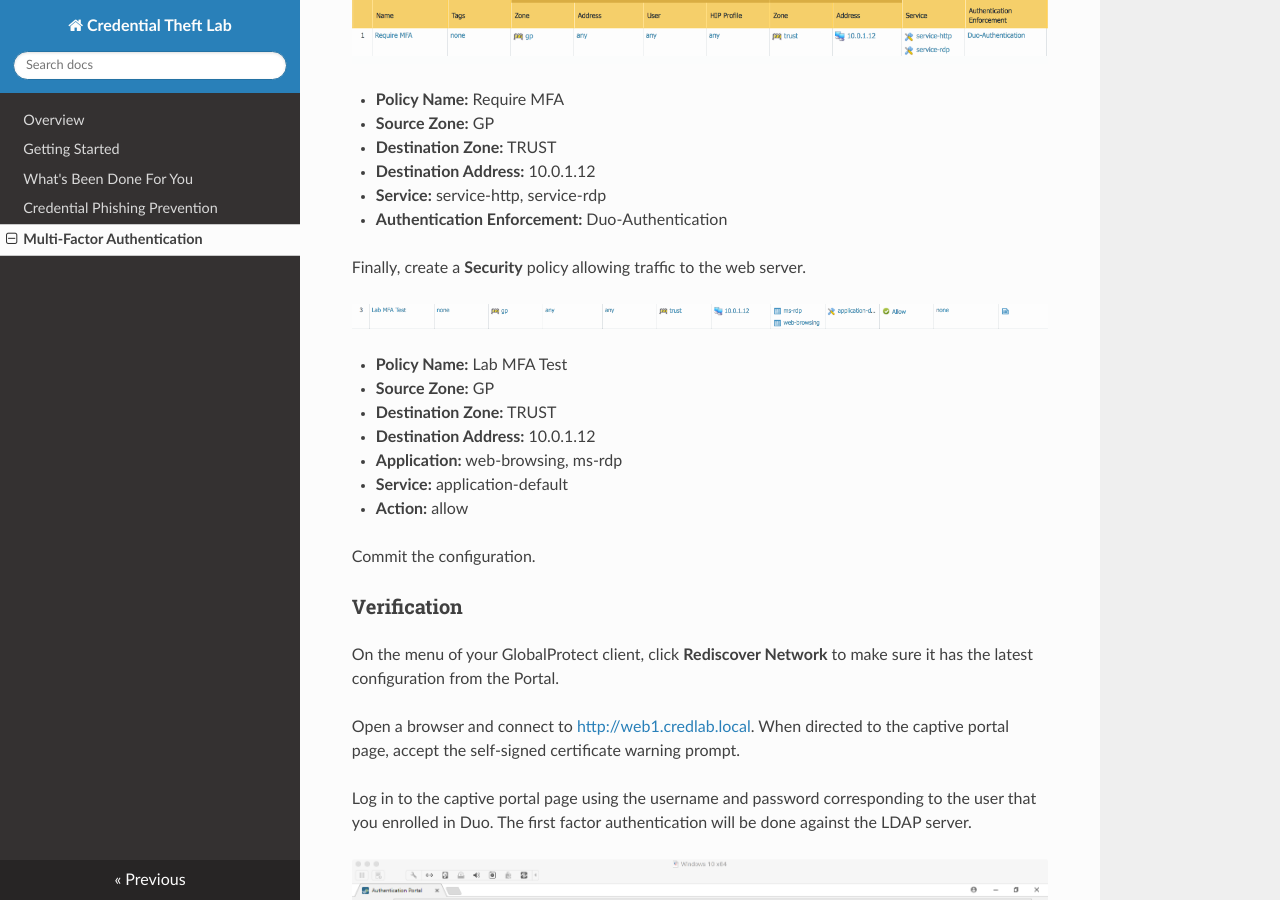
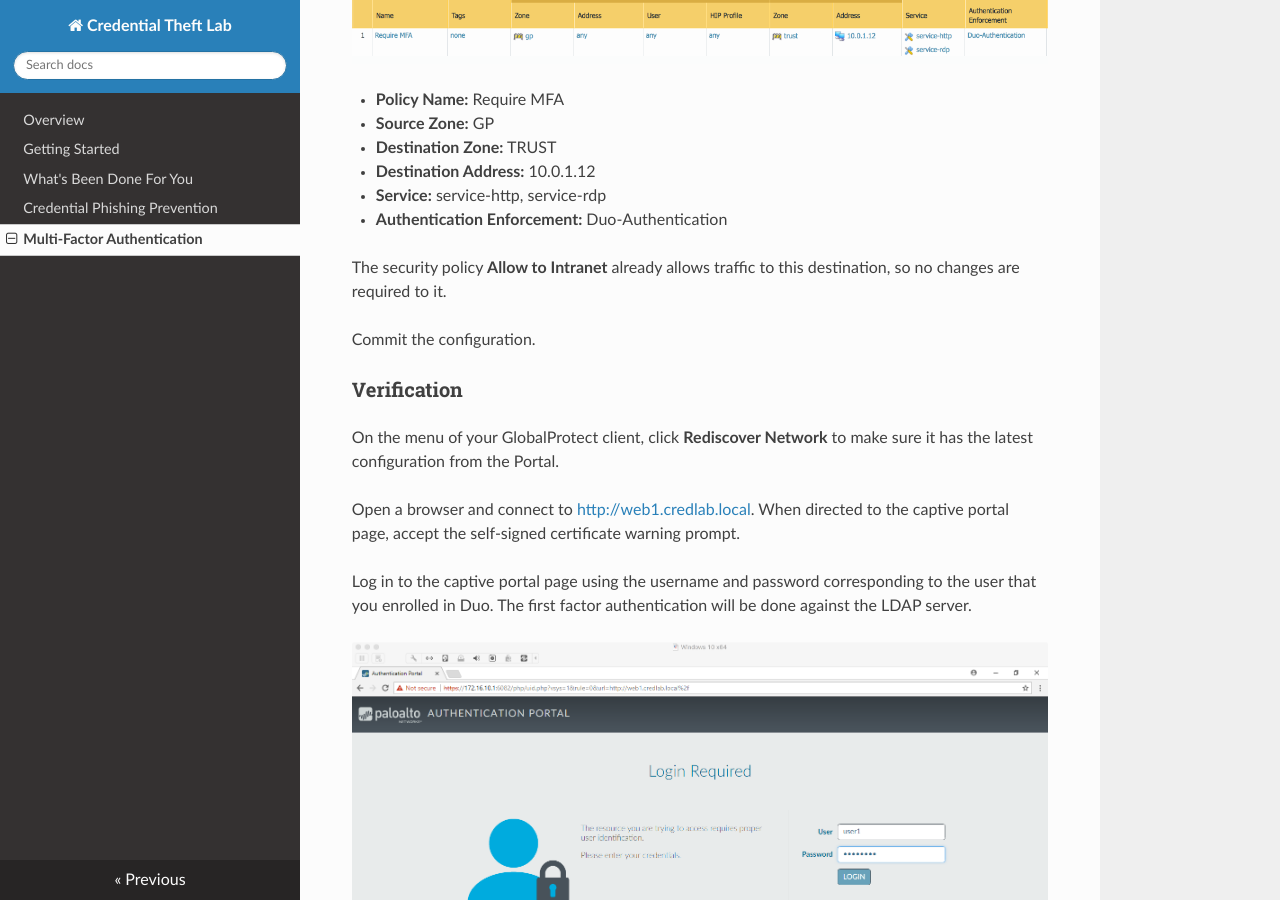
Before and after one commit to tbisaillon/credential-theft-lab, an MkDocs documentation site: the page built from docs/mfa.md, in a window 1280 px wide and 900 px high, scrolled down 8245 px. Built offline with MkDocs 1.6.1, drawn with Linux system fonts in a browser that asks for light colours; nearby versions of some CDN libraries; old or Windows-style settings are respelled for this version of MkDocs.

Commit message:
The "Allow to Intranet" policy already allows this traffic, and an additional rule would produce a shadowing error, so just use this policy.
Fixes #1.

```diff
--- a/docs/mfa.md
+++ b/docs/mfa.md
@@ -102,17 +102,8 @@ our web server.  Set the timeout to a smaller value (1 minute) to make testing e
   - **Service:** service-http, service-rdp
   - **Authentication Enforcement:** Duo-Authentication
 
-Finally, create a **Security** policy allowing traffic to the web server.
-
-![MFA Firewall 7](img/mfa_firewall_7.png)
-
-  - **Policy Name:** Lab MFA Test
-  - **Source Zone:** GP
-  - **Destination Zone:** TRUST
-  - **Destination Address:** 10.0.1.12
-  - **Application:** web-browsing, ms-rdp
-  - **Service:** application-default
-  - **Action:** allow
+The security policy **Allow to Intranet** already allows traffic to this destination, so no changes
+are required to it.
 
 Commit the configuration.
 
```
